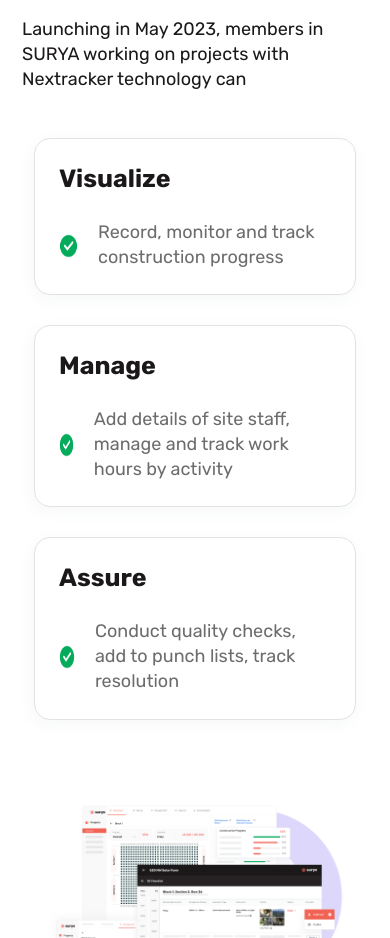
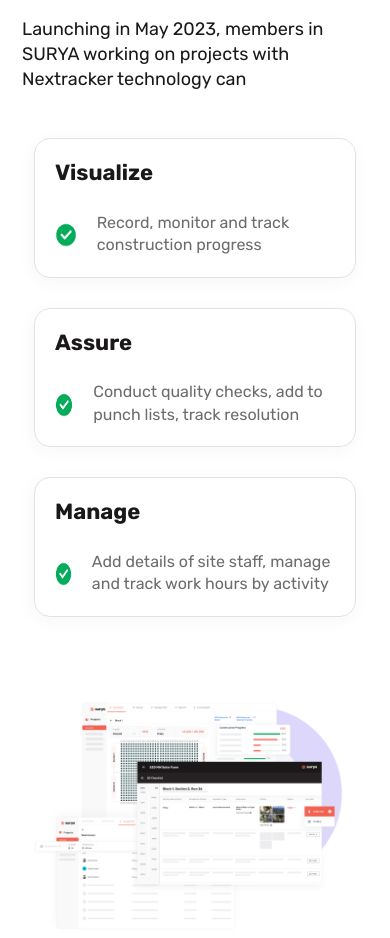
Before and after one commit to yadhu621/rishi-company-website, a React (Create React App) app: page /product in a window 390 px wide. Shown: the part 880-1818 px from the top of the page. Built offline with nearby package versions, Linux system fonts and the light colour scheme.

Commit message:
check fix

```diff
--- a/src/Components/Product.js
+++ b/src/Components/Product.js
@@ -92,6 +92,20 @@
 
                 <div className="surya--box reveal">
                   <div className="surya--topic">
+                    <h3>Assure</h3>
+                  </div>
+                  <div className="surya__list d-flex align-items-center mt-4">
+                    <div className="success--logo">
+                      <img src="./images/Success.png" alt="" height={32} width={32} />
+                    </div>
+                    <div className="success--paragraph">
+                      <p>Conduct quality checks, add to punch lists, track resolution</p>
+                    </div>
+                  </div>
+                </div>
+
+                <div className="surya--box reveal">
+                  <div className="surya--topic">
                     <h3>Manage</h3>
                   </div>
                   <div className="surya__list d-flex align-items-center mt-4">
@@ -104,19 +118,6 @@
                   </div>
                 </div>
 
-                <div className="surya--box reveal">
-                  <div className="surya--topic">
-                    <h3>Assure</h3>
-                  </div>
-                  <div className="surya__list d-flex align-items-center mt-4">
-                    <div className="success--logo">
-                      <img src="./images/Success.png" alt="" height={32} width={32} />
-                    </div>
-                    <div className="success--paragraph">
-                      <p>Conduct quality checks, add to punch lists, track resolution</p>
-                    </div>
-                  </div>
-                </div>
               </div>
             </div>
             <div className="col-sm-12 col-md-6 col-lg-6 d-flex flex-column justify-content-center align-items-center ">
--- a/src/Styles/responsive.css
+++ b/src/Styles/responsive.css
@@ -21,7 +21,7 @@
 
     .header__subheading h4, .product__subheading h4,
     .about__paragraph p, .data--paragraph p, .hero__paragrapgh p,
-    .team__title, .surya__paragraph p, .success--paragraph p, .surya--paragraph p,
+    .team__title, .surya__paragraph p, .surya--paragraph p,
     .certificate__details h3, .member--header h3
     {
         font-size: 18px;
@@ -34,7 +34,7 @@
 
     .solar__header h3, .surya--topic h3
     {
-        font-size: 25px;
+        font-size: 22px;
     }
 
     .contact__name h3, .team__name h3
@@ -155,6 +155,11 @@
     {
         row-gap: 65px;
     }
+
+    .surya--box
+    {
+        padding: 20px;
+    }
     .swiper-slide .row
     {
         row-gap: 30px;
@@ -245,6 +250,7 @@
     .success--paragraph p
     {
         margin-left: 20px;
+        font-size: 16px;
     }
 
     /* .offcanvas
```
